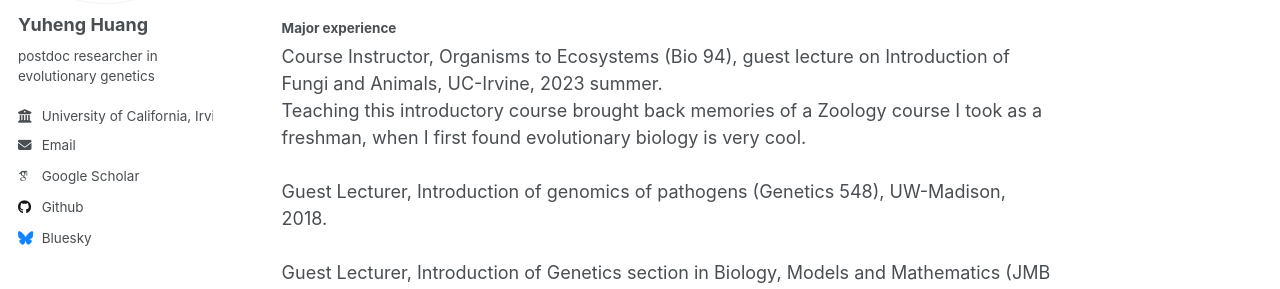
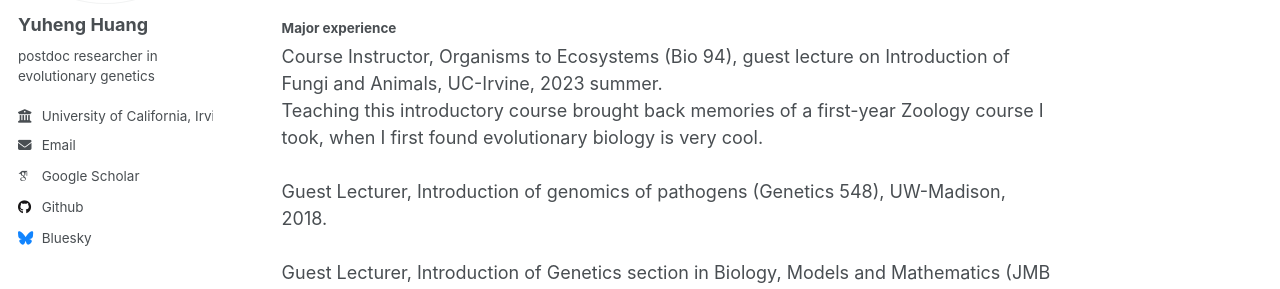
Before and after one commit to YuhengHuang87/YuhengHuang87.github.io, a Jekyll site: the page built from _pages/teaching.md, in a window 1280 px wide and 1062 px high. Shown: the part 236-525 px from the top of the window. Built offline with Jekyll 4.4.1, drawn with Linux system fonts in a browser that asks for light colours; some web fonts are replaced.

Commit message:
Update teaching.md

```diff
--- a/_pages/teaching.md
+++ b/_pages/teaching.md
@@ -11,7 +11,7 @@ I have various teaching experiences, from introductory biology classes to more s
 \
 #### Major experience
 Course Instructor, Organisms to Ecosystems (Bio 94), guest lecture on Introduction of Fungi and Animals, UC-Irvine, 2023 summer.\
-Teaching this introductory course brought back memories of a Zoology course I took as a freshman, when I first found evolutionary biology is very cool.\
+Teaching this introductory course brought back memories of a first-year Zoology course I took, when I first found evolutionary biology is very cool.\
 \
 Guest Lecturer, Introduction of genomics of pathogens (Genetics 548), UW-Madison, 2018.\
 \
```
